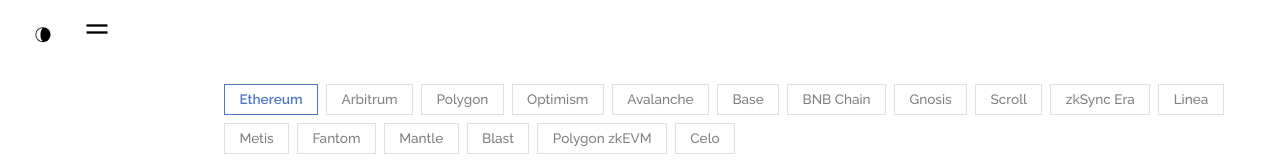
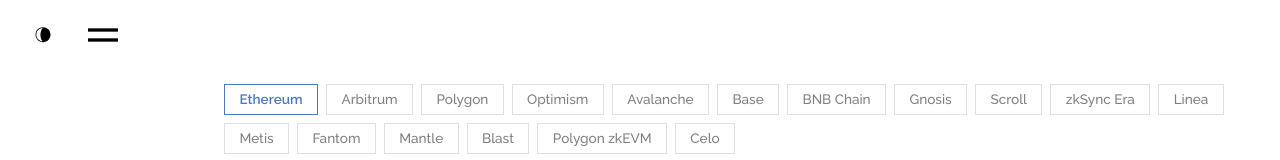
Before and after one commit to JTraversa/rpc-benchmark-dashboard, a React (Vite) app: page / in a window 1280 px wide. Shown: the top 160 px of the page. Built offline with nearby package versions, Linux system fonts and the light colour scheme.

Commit message:
sizing header

```diff
--- a/src/App.css
+++ b/src/App.css
@@ -82,15 +82,23 @@
 
 .menu-toggle {
   background: var(--bg-secondary);
-  border: none;
+  border: unset;
   color: var(--text-primary);
   cursor: pointer;
   padding: 5px 15px;
+  margin: 0;
   font-size: 1.25rem;
   font-family: 'Marcellus', serif;
+  font-weight: bold;
   line-height: 2;
   height: 50px;
   z-index: 1000;
+}
+
+.menu-toggle svg {
+  width: 2em;
+  height: 2em;
+  color: var(--text-primary);
 }
 
 .menu-toggle:hover {
--- a/src/components/Header.jsx
+++ b/src/components/Header.jsx
@@ -29,12 +29,12 @@
           <ThemeToggle />
           <button className="menu-toggle" onClick={toggleMenu}>
             {menuOpen ? (
-              <svg width="28" height="28" viewBox="0 0 24 24" fill="none" stroke="currentColor" strokeWidth="2">
+              <svg viewBox="0 0 24 24" fill="none" stroke="currentColor" strokeWidth="2">
                 <line x1="18" y1="6" x2="6" y2="18" />
                 <line x1="6" y1="6" x2="18" y2="18" />
               </svg>
             ) : (
-              <svg width="28" height="28" viewBox="0 0 24 24" fill="none" stroke="currentColor" strokeWidth="2">
+              <svg viewBox="0 0 24 24" fill="none" stroke="currentColor" strokeWidth="2">
                 <line x1="3" y1="9" x2="21" y2="9" />
                 <line x1="3" y1="15" x2="21" y2="15" />
               </svg>
```
